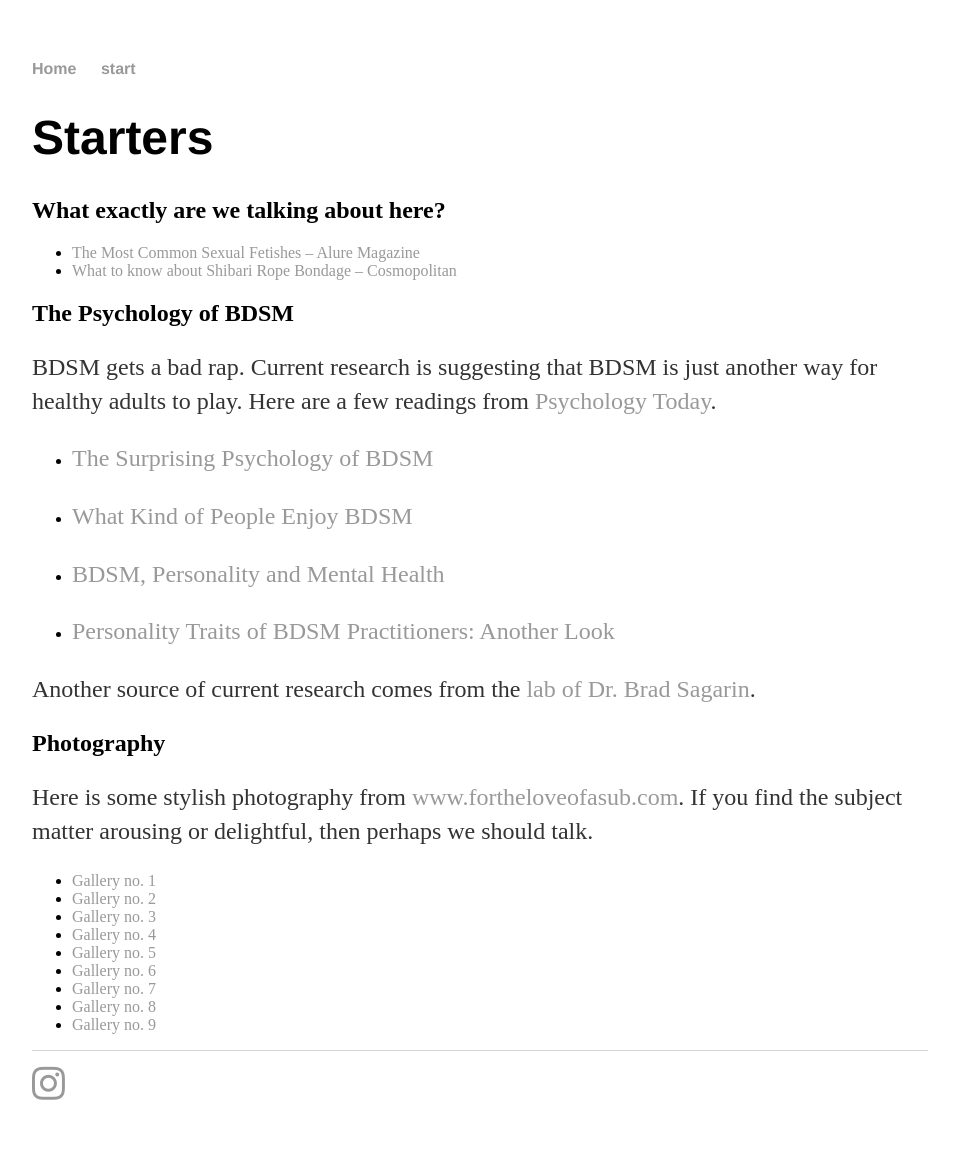
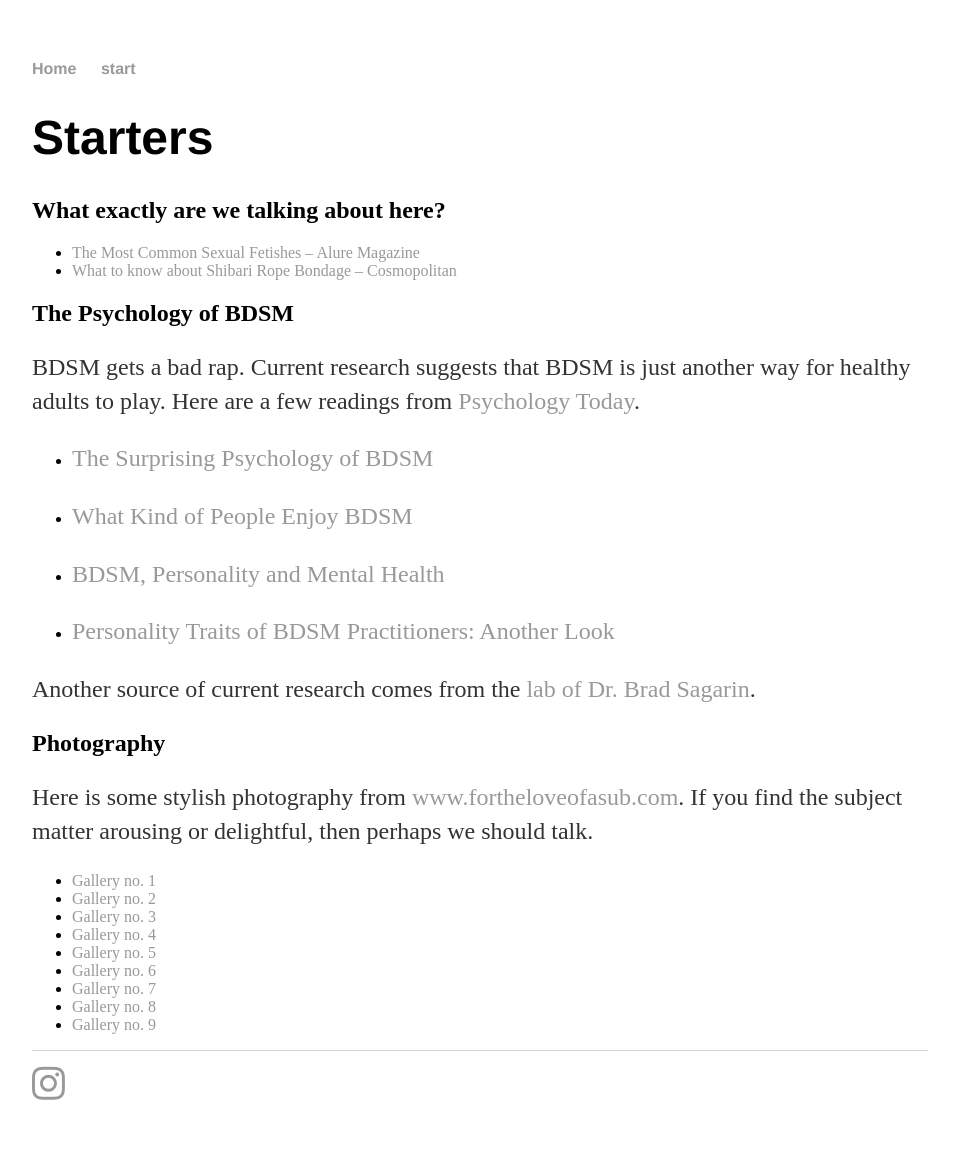
Before and after one commit to rationaldom/rationaldom.github.io, a Jekyll site: the page built from start.md, in a window 1280 px wide. Shown: the whole page, without its empty margins (160-1119 px from the left). Built offline with Jekyll 4.4.1, drawn with Linux system fonts in a browser that asks for light colours; our own code applies the rules of GitHub Pages for plain Markdown files.

```diff
--- a/index.html
+++ b/index.html
@@ -2,5 +2,5 @@
 layout: default
 ---
 
-<h1>RationalDom</h1>
+<h1>Welcome to the RationalDom</h1>
 <p>Self-serving reflections on a suspect a lifestyle</p>
--- a/start.md
+++ b/start.md
@@ -11,7 +11,7 @@ layout: default
 
 ## The Psychology of BDSM
 
-BDSM gets a bad rap. Current research is suggesting that BDSM is just another way for healthy adults to play. Here are a few readings from [Psychology Today](https://www.psychologytoday.com).
+BDSM gets a bad rap. Current research suggests that BDSM is just another way for healthy adults to play. Here are a few readings from [Psychology Today](https://www.psychologytoday.com).
 
 * [The Surprising Psychology of BDSM](https://www.psychologytoday.com/us/blog/the-wide-wide-world-psychology/201502/the-surprising-psychology-bdsm)
 
```
Also changed, not shown: library.md (renamed from library/library.md, +5 -1 lines).
